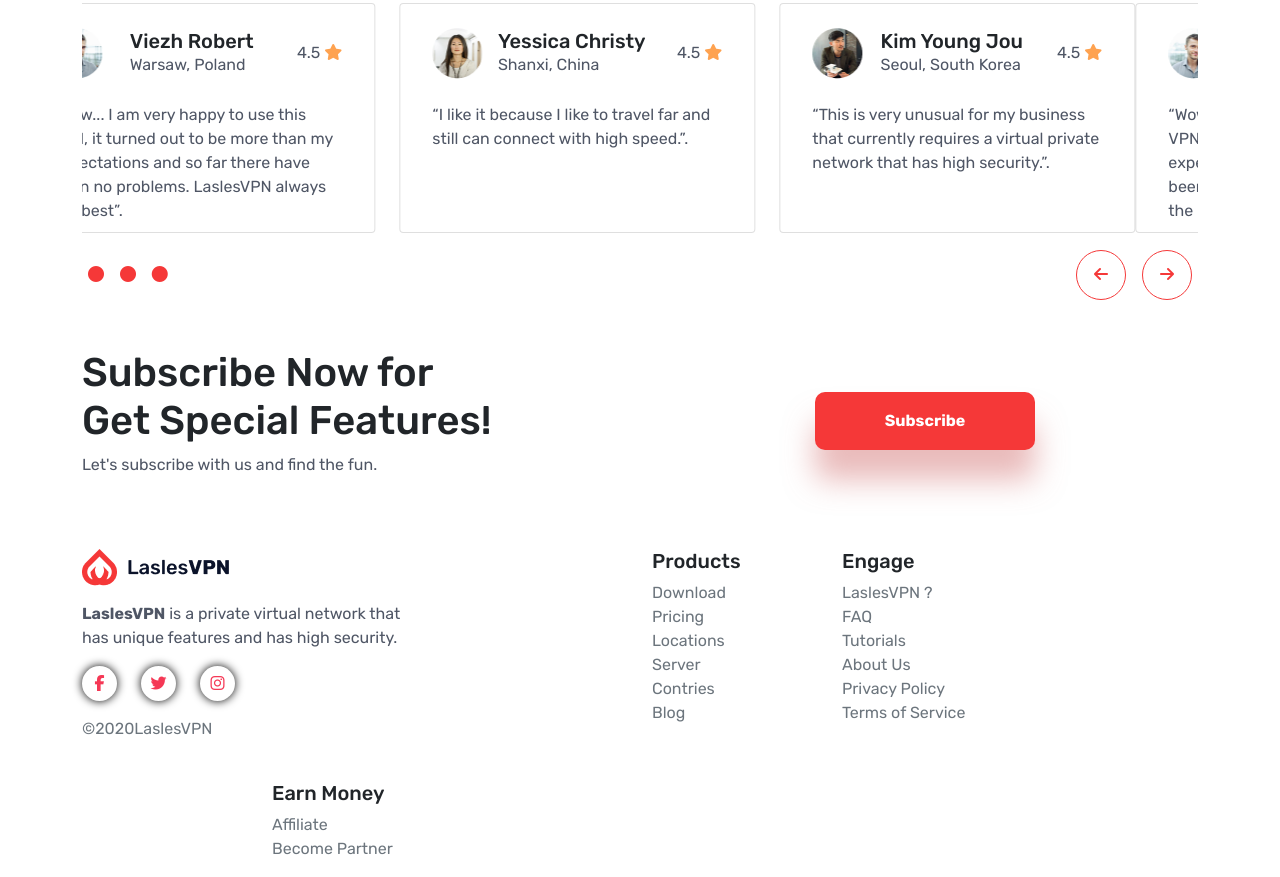
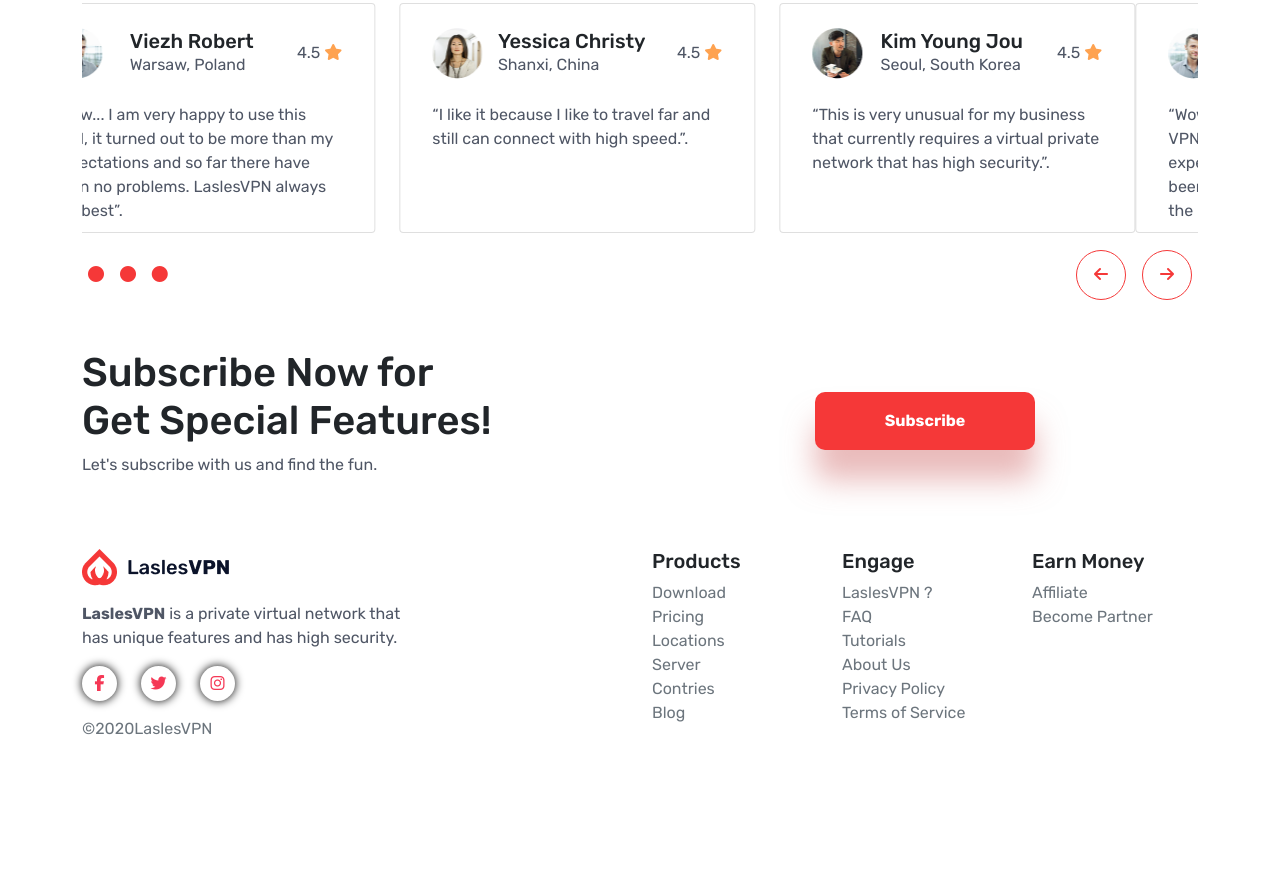
Before and after one commit to kamrulhaider/laslesvpn, a plain HTML site: page index.html in a window 1280 px wide. Shown: the part 3236-4113 px from the top of the page. After the commit the page ends 3993 px from the top, so only its background shows below. Drawn offline with Linux system fonts and the light colour scheme.

Commit message:
some fix

```diff
--- a/index.html
+++ b/index.html
@@ -550,7 +550,7 @@
                         <li><a class="text-muted text-decoration-none" href="#">Terms of Service</a></li>
                     </ul>
                 </div>
-                <div class="col-lg-2 offset-md-2 col-md-4 mt-4 col-6">
+                <div class="col-lg-2 offset-lg-0 offset-md-2 col-md-4 mt-4 col-6">
                     <h5>Earn Money</h5>
                     <ul class="list-unstyled">
                         <li><a class="text-muted text-decoration-none" href="#">Affiliate</a></li>
```
